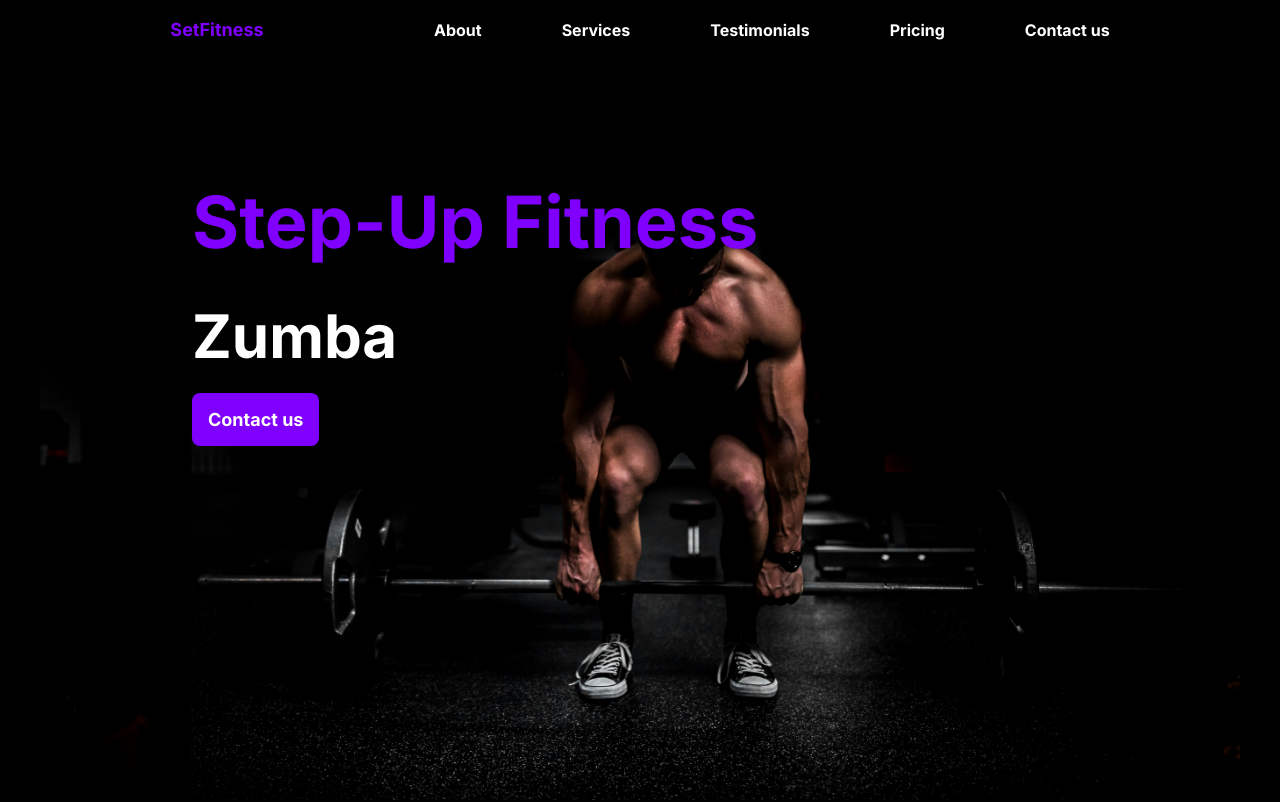
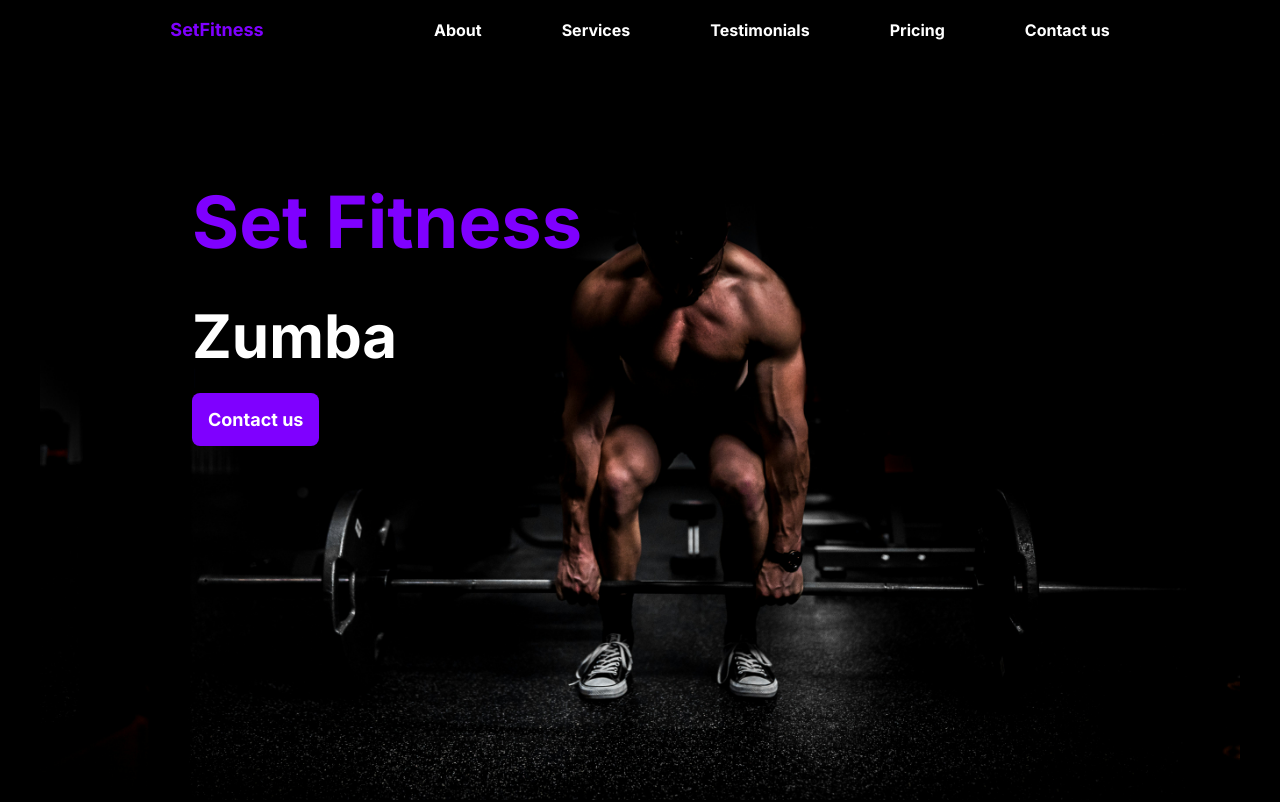
Before and after one commit to BeNikk/fitness, a Next.js app in the folder gym/: page / in a window 1280 px wide. Shown: the top 802 px of the page. Built offline with nearby package versions, Linux system fonts and the light colour scheme.

Commit message:
logo changed

```diff
--- a/gym/components/mainPage.tsx
+++ b/gym/components/mainPage.tsx
@@ -10,7 +10,7 @@
     >
       <Navbar />
       <div className="ml-[25%] mt-[20%]  lg:ml-[15%] lg:mt-[12%] mr-[3%]">
-        <p className="text-7xl font-bold text-[#7F00FF] ">Step-Up Fitness</p>
+        <p className="text-7xl font-bold text-[#7F00FF] ">Set Fitness</p>
       </div>
 
       <div className="h-[100px] ml-[25%] lg:ml-[15%] mt-12">
```
